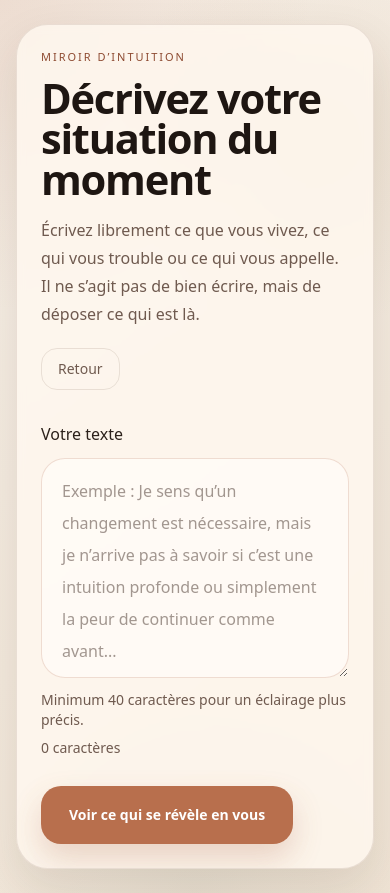
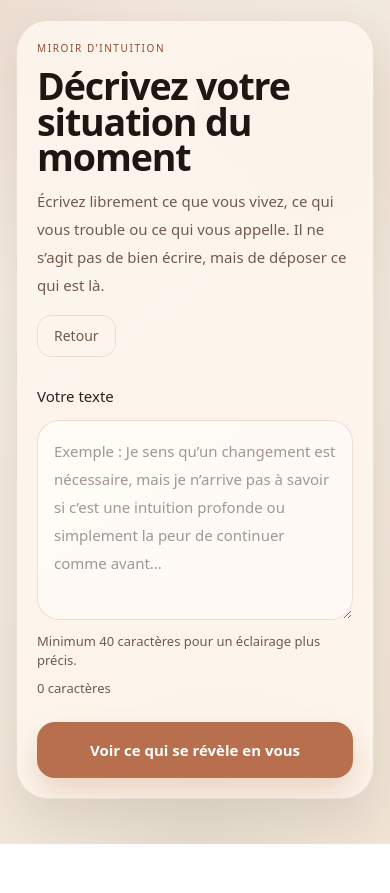
Before and after one commit to arnaudcrestey/parlez-moi-de-votre-situation, a Next.js app: page /analyse in a window 390 px wide. After the commit the page ends 844 px from the top, so only its background shows below. Built offline with nearby package versions, Linux system fonts and the light colour scheme.

Commit message:
Update page.tsx

```diff
--- a/app/analyse/page.tsx
+++ b/app/analyse/page.tsx
@@ -90,21 +90,21 @@ export default function AnalysePage() {
 
   if (loading) {
     return (
-      <main className="flex min-h-screen items-center px-4 py-6 sm:px-6 sm:py-8 lg:px-8">
-        <section className="mx-auto w-full max-w-3xl mirror-shell p-6 sm:p-8 lg:p-10">
-          <p className="text-[11px] uppercase tracking-[0.18em] text-mirror-copper sm:text-xs">
+      <main className="flex min-h-screen items-center px-4 py-5 sm:px-6 sm:py-8 lg:px-8">
+        <section className="mx-auto w-full max-w-3xl mirror-shell p-5 sm:p-8 lg:p-10">
+          <p className="text-[10px] uppercase tracking-[0.16em] text-mirror-copper sm:text-xs sm:tracking-[0.18em]">
             Analyse en cours
           </p>
 
-          <h1 className="mt-4 text-3xl font-semibold leading-tight text-mirror-ink sm:text-4xl lg:text-5xl">
+          <h1 className="mt-3 text-[2rem] font-semibold leading-tight text-mirror-ink sm:text-4xl lg:mt-4 lg:text-5xl">
             Nous préparons votre premier éclairage.
           </h1>
 
-          <p className="mt-4 max-w-2xl text-base leading-7 text-mirror-muted">
+          <p className="mt-3 max-w-2xl text-[15px] leading-7 text-mirror-muted sm:mt-4 sm:text-base">
             Prenez une respiration. L’analyse se structure doucement à partir de ce que vous avez confié.
           </p>
 
-          <div className="mt-8 space-y-5">
+          <div className="mt-7 space-y-4 sm:mt-8 sm:space-y-5">
             <div className="h-2 overflow-hidden rounded-full bg-[rgba(220,199,174,0.42)]">
               <div
                 className="h-full rounded-full bg-[linear-gradient(90deg,#b86f4d,#8e4b32)] transition-all duration-700"
@@ -119,7 +119,7 @@ export default function AnalysePage() {
                 return (
                   <div
                     key={step}
-                    className={`flex items-center gap-4 rounded-[20px] border px-4 py-4 transition-all duration-500 ${
+                    className={`flex items-center gap-3 rounded-[18px] border px-4 py-3.5 transition-all duration-500 sm:gap-4 sm:rounded-[20px] sm:py-4 ${
                       active
                         ? 'border-[rgba(184,111,77,0.18)] bg-[rgba(255,250,244,0.92)]'
                         : 'border-transparent bg-[rgba(255,248,240,0.42)]'
@@ -146,19 +146,19 @@ export default function AnalysePage() {
   }
 
   return (
-    <main className="flex min-h-screen items-center px-4 py-6 sm:px-6 sm:py-8 lg:px-8">
-      <section className="mx-auto w-full max-w-4xl mirror-shell p-6 sm:p-8 lg:p-10">
-        <div className="flex flex-wrap items-start justify-between gap-5">
+    <main className="flex min-h-screen items-start px-4 py-5 sm:items-center sm:px-6 sm:py-8 lg:px-8">
+      <section className="mx-auto w-full max-w-4xl mirror-shell p-5 sm:p-8 lg:p-10">
+        <div className="flex flex-col gap-4 sm:flex-row sm:items-start sm:justify-between sm:gap-5">
           <div className="max-w-3xl">
-            <p className="text-[11px] uppercase tracking-[0.18em] text-mirror-copper sm:text-xs">
+            <p className="text-[10px] uppercase tracking-[0.16em] text-mirror-copper sm:text-xs sm:tracking-[0.18em]">
               Miroir d’Intuition
             </p>
 
-            <h1 className="mt-3 text-[2.6rem] font-semibold leading-[0.98] text-mirror-ink sm:text-5xl lg:text-[4rem]">
+            <h1 className="mt-3 text-[2.35rem] font-semibold leading-[0.95] text-mirror-ink sm:text-5xl lg:text-[4rem]">
               Décrivez votre situation du moment
             </h1>
 
-            <p className="mt-4 max-w-2xl text-base leading-7 text-mirror-muted sm:text-lg sm:leading-8">
+            <p className="mt-3 text-[15px] leading-7 text-mirror-muted sm:mt-4 sm:max-w-2xl sm:text-lg sm:leading-8">
               Écrivez librement ce que vous vivez, ce qui vous trouble ou ce qui vous appelle. Il ne s’agit
               pas de bien écrire, mais de déposer ce qui est là.
             </p>
@@ -166,26 +166,26 @@ export default function AnalysePage() {
 
           <Link
             href="/start"
-            className="rounded-[16px] border border-mirror-border px-4 py-2.5 text-sm font-medium text-mirror-muted transition hover:bg-[rgba(255,250,244,0.7)] hover:text-mirror-text"
+            className="inline-flex w-fit rounded-[14px] border border-mirror-border px-4 py-2.5 text-sm font-medium text-mirror-muted transition hover:bg-[rgba(255,250,244,0.7)] hover:text-mirror-text sm:rounded-[16px]"
           >
             Retour
           </Link>
         </div>
 
-        <div className="mt-8 grid gap-3">
-          <label className="text-base font-medium text-mirror-text" htmlFor="situation">
+        <div className="mt-7 grid gap-3 sm:mt-8">
+          <label className="text-[15px] font-medium text-mirror-text sm:text-base" htmlFor="situation">
             Votre texte
           </label>
 
           <textarea
             id="situation"
-            className="min-h-[220px] rounded-[24px] border border-[rgba(184,111,77,0.22)] bg-[rgba(255,252,248,0.78)] px-5 py-4 text-base leading-8 text-mirror-text outline-none transition placeholder:text-[rgba(86,68,60,0.55)] focus:border-[rgba(184,111,77,0.38)] focus:bg-[rgba(255,252,248,0.95)] focus:shadow-[0_0_0_5px_rgba(184,111,77,0.08)] sm:min-h-[240px] sm:px-6 sm:py-5 sm:text-lg"
+            className="min-h-[200px] rounded-[22px] border border-[rgba(184,111,77,0.22)] bg-[rgba(255,252,248,0.78)] px-4 py-4 text-[15px] leading-7 text-mirror-text outline-none transition placeholder:text-[rgba(86,68,60,0.55)] focus:border-[rgba(184,111,77,0.38)] focus:bg-[rgba(255,252,248,0.95)] focus:shadow-[0_0_0_5px_rgba(184,111,77,0.08)] sm:min-h-[240px] sm:rounded-[24px] sm:px-6 sm:py-5 sm:text-lg sm:leading-8"
             value={situation}
             onChange={(event: ChangeEvent<HTMLTextAreaElement>) => setSituation(event.target.value)}
             placeholder="Exemple : Je sens qu’un changement est nécessaire, mais je n’arrive pas à savoir si c’est une intuition profonde ou simplement la peur de continuer comme avant..."
           />
 
-          <div className="flex flex-col gap-2 text-sm text-mirror-muted sm:flex-row sm:items-center sm:justify-between">
+          <div className="flex flex-col gap-2 text-[13px] text-mirror-muted sm:flex-row sm:items-center sm:justify-between sm:text-sm">
             <p>Minimum 40 caractères pour un éclairage plus précis.</p>
             <p>{characterCount} caractères</p>
           </div>
@@ -193,9 +193,9 @@ export default function AnalysePage() {
           {error ? <p className="text-sm text-[#9b5a42]">{error}</p> : null}
         </div>
 
-        <div className="mt-7">
+        <div className="mt-6 sm:mt-7">
           <button
-            className="inline-flex min-h-[58px] items-center justify-center rounded-[20px] bg-mirror-terracotta px-7 text-sm font-semibold text-white shadow-[0_14px_30px_rgba(168,93,61,0.22)] transition hover:-translate-y-0.5 hover:shadow-[0_18px_36px_rgba(168,93,61,0.28)] sm:min-h-[62px] sm:px-8 sm:text-base"
+            className="inline-flex min-h-[56px] w-full items-center justify-center rounded-[18px] bg-mirror-terracotta px-6 text-[15px] font-semibold text-white shadow-[0_14px_30px_rgba(168,93,61,0.22)] transition hover:-translate-y-0.5 hover:shadow-[0_18px_36px_rgba(168,93,61,0.28)] sm:min-h-[62px] sm:w-auto sm:rounded-[20px] sm:px-8 sm:text-base"
             type="button"
             onClick={handleStartAnalysis}
           >
```
